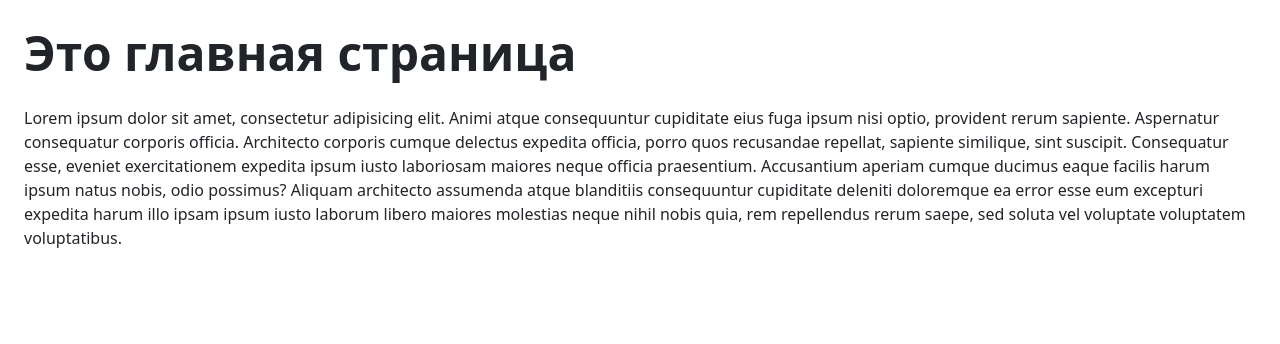
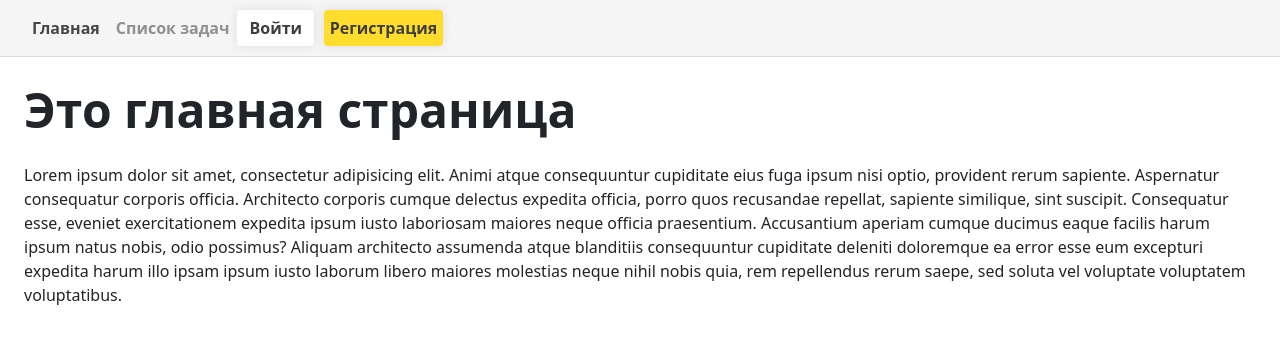
Before and after one commit to b4lesh/grse-b4lesh, an Angular app: page / in a window 1280 px wide. Shown: the top 344 px of the page. Built offline with nearby package versions, Linux system fonts and the light colour scheme.

Commit message:
Добавлен nav-bar

```diff
--- a/src/app/app.component.html
+++ b/src/app/app.component.html
@@ -1 +1,4 @@
-<router-outlet></router-outlet>
+<div class="d-flex flex-column h-100">
+  <app-nav-bar></app-nav-bar>
+  <router-outlet></router-outlet>
+</div>
--- a/src/app/app.module.ts
+++ b/src/app/app.module.ts
@@ -3,9 +3,10 @@ import { NgModule } from '@angular/core';
 
 import { AppRoutingModule } from './app-routing.module';
 import { AppComponent } from './app.component';
+import { NavBarComponent } from './nav-bar/nav-bar.component';
 
 @NgModule({
-  declarations: [AppComponent],
+  declarations: [AppComponent, NavBarComponent],
   imports: [BrowserModule, AppRoutingModule],
   providers: [],
   bootstrap: [AppComponent],
--- a/src/app/home/home.component.html
+++ b/src/app/home/home.component.html
@@ -1,6 +1,3 @@
-<div class="d-flex flex-column h-100">
-  <!--  <app-navigation-bar></app-navigation-bar>-->
-
 <main>
   <div class="container-xxl">
     <h1 *ngIf="!currentUser; else hello">Это главная страница</h1>
@@ -11,18 +8,15 @@
       Lorem ipsum dolor sit amet, consectetur adipisicing elit. Animi atque
       consequuntur cupiditate eius fuga ipsum nisi optio, provident rerum
       sapiente. Aspernatur consequatur corporis officia. Architecto corporis
-        cumque delectus expedita officia, porro quos recusandae repellat,
-        sapiente similique, sint suscipit. Consequatur esse, eveniet
-        exercitationem expedita ipsum iusto laboriosam maiores neque officia
-        praesentium. Accusantium aperiam cumque ducimus eaque facilis harum
-        ipsum natus nobis, odio possimus? Aliquam architecto assumenda atque
-        blanditiis consequuntur cupiditate deleniti doloremque ea error esse eum
-        excepturi expedita harum illo ipsam ipsum iusto laborum libero maiores
-        molestias neque nihil nobis quia, rem repellendus rerum saepe, sed
-        soluta vel voluptate voluptatem voluptatibus.
+      cumque delectus expedita officia, porro quos recusandae repellat, sapiente
+      similique, sint suscipit. Consequatur esse, eveniet exercitationem
+      expedita ipsum iusto laboriosam maiores neque officia praesentium.
+      Accusantium aperiam cumque ducimus eaque facilis harum ipsum natus nobis,
+      odio possimus? Aliquam architecto assumenda atque blanditiis consequuntur
+      cupiditate deleniti doloremque ea error esse eum excepturi expedita harum
+      illo ipsam ipsum iusto laborum libero maiores molestias neque nihil nobis
+      quia, rem repellendus rerum saepe, sed soluta vel voluptate voluptatem
+      voluptatibus.
     </p>
   </div>
 </main>
-
-  <!--  <app-footer class="mt-auto"></app-footer>-->
-</div>
--- /dev/null
+++ b/src/app/nav-bar/nav-bar.component.html
@@ -0,0 +1,57 @@
+<nav class="navbar sticky-top navbar-expand-sm navbar-light bg-light">
+  <div class="container-xxl">
+    <button
+      class="navbar-toggler"
+      type="button"
+      data-toggle="collapse"
+      data-target="#navbarTogglerDemo01"
+      aria-controls="navbarTogglerDemo01"
+      aria-expanded="false"
+      aria-label="Toggle navigation"
+    >
+      <span class="navbar-toggler-icon"></span>
+    </button>
+    <div class="collapse navbar-collapse" id="navbarTogglerDemo01">
+      <ul class="navbar-nav mr-auto">
+        <li class="nav-item">
+          <a
+            class="nav-link"
+            routerLink="/"
+            routerLinkActive="active"
+            [routerLinkActiveOptions]="{ exact: true }"
+          >
+            Главная
+          </a>
+        </li>
+        <li class="nav-item">
+          <a class="nav-link" routerLink="/todo-list" routerLinkActive="active">
+            Список задач
+          </a>
+        </li>
+      </ul>
+      <form class="d-flex">
+        <button
+          *ngIf="!isSignIn"
+          class="btn navbar-btn-login"
+          routerLink="/login"
+        >
+          Войти
+        </button>
+        <button
+          *ngIf="!isSignIn"
+          class="navbar-btn-register"
+          routerLink="/registration"
+        >
+          Регистрация
+        </button>
+        <button
+          *ngIf="isSignIn"
+          class="btn navbar-btn-logout"
+          (click)="logout()"
+        >
+          Выйти
+        </button>
+      </form>
+    </div>
+  </div>
+</nav>
--- /dev/null
+++ b/src/app/nav-bar/nav-bar.component.scss
@@ -0,0 +1,56 @@
+.navbar {
+  border-bottom: 1px solid #d5dddf;
+}
+
+.bg-light {
+  background-color: #f5f5f6 !important;
+}
+
+.container-xxl {
+  padding: 0 24px;
+}
+
+.nav-link {
+  font-weight: 600;
+  color: #909090 !important;
+}
+
+.active,
+.nav-link:hover {
+  color: #464646 !important;
+}
+
+.navbar-btn-login,
+.navbar-btn-register,
+.navbar-btn-logout {
+  color: #3e3e3e;
+  font-weight: 600;
+  border: 0;
+  border-radius: 4px;
+  background: #ffffff;
+  box-shadow: 0 0 10px rgba(0, 0, 0, 0.1);
+  outline: none;
+}
+
+.navbar-btn-register {
+  background: #ffdd2d;
+}
+
+.navbar-btn-login {
+  margin-right: 0.6rem;
+}
+
+.navbar-btn-login:hover,
+.navbar-btn-register:hover,
+.navbar-btn-logout:hover {
+  cursor: pointer;
+  box-shadow: 0 0 10px rgba(0, 0, 0, 0.2);
+}
+
+.navbar-toggler {
+  box-shadow: none;
+}
+
+.navbar-toggler:hover {
+  background-color: rgba(0, 0, 0, 0.05);
+}
--- /dev/null
+++ b/src/app/nav-bar/nav-bar.component.ts
@@ -0,0 +1,22 @@
+import { Component, OnInit } from '@angular/core';
+import { Router } from '@angular/router';
+
+@Component({
+  selector: 'app-nav-bar',
+  templateUrl: './nav-bar.component.html',
+  styleUrls: ['./nav-bar.component.scss'],
+})
+export class NavBarComponent implements OnInit {
+  isSignIn = false;
+
+  constructor(private router: Router) {}
+
+  ngOnInit(): void {
+    this.isSignIn = !!localStorage.getItem('currentUser');
+  }
+
+  logout(): void {
+    localStorage.removeItem('currentUser');
+    setTimeout(() => this.router.navigate(['/']), 250);
+  }
+}
```
Also changed, not shown: 1 other file (tests, documents, lock files or other folders). Lines whose indentation alone changed are shown as unchanged.
